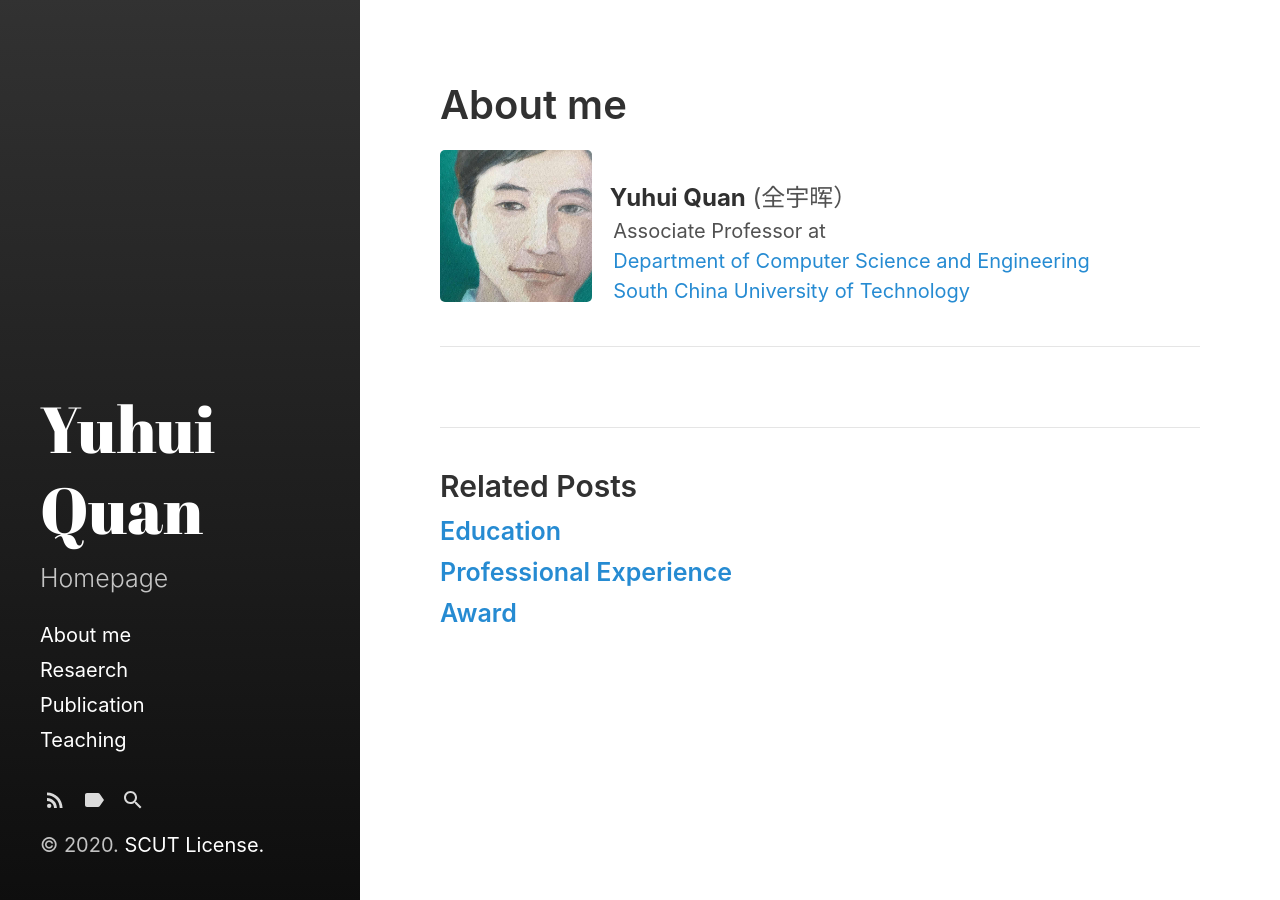
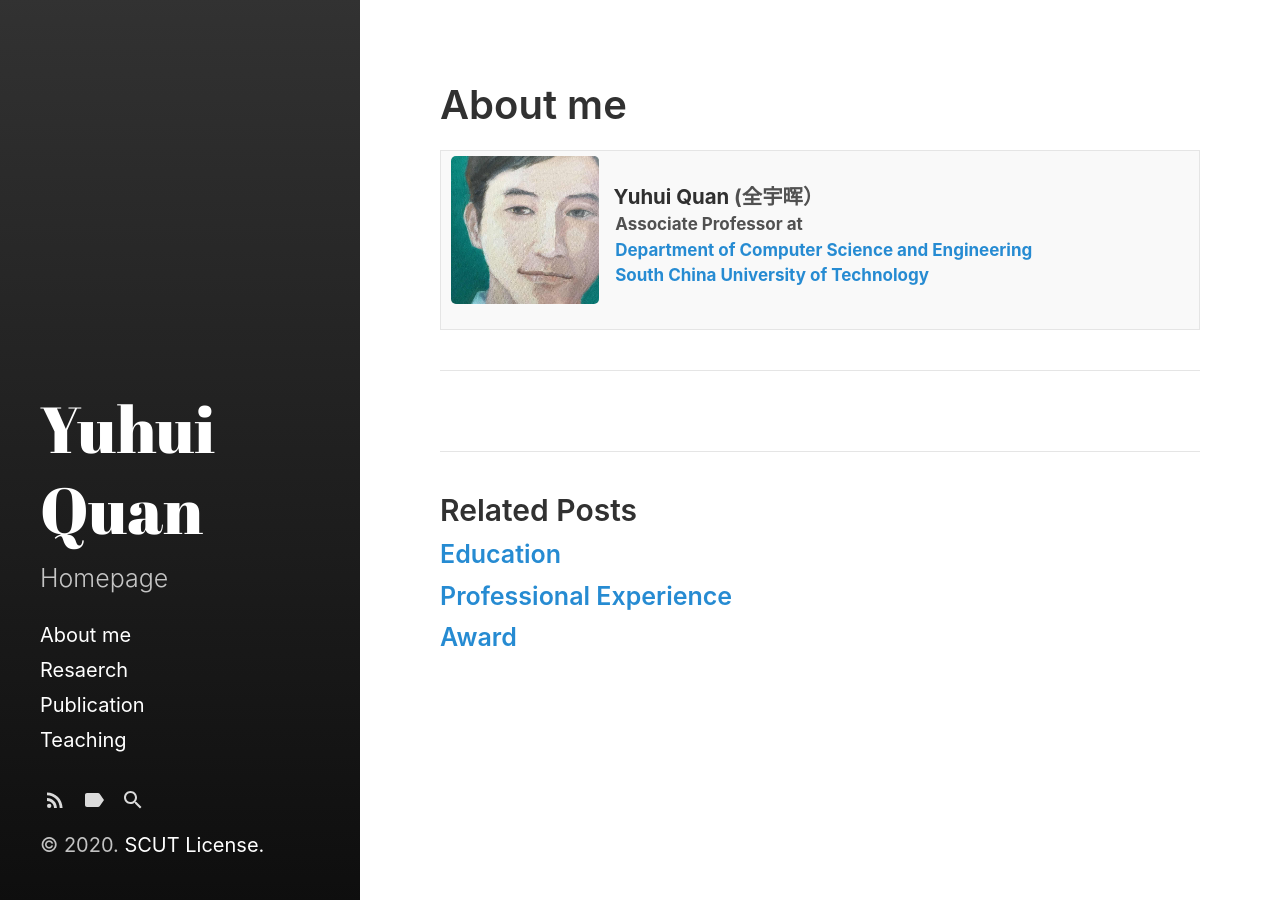
Before and after one commit to Dofboom/Dofboom.github.io, a Jekyll site: the page built from _posts/2020-5-30-resume.md, in a window 1280 px wide. Built offline with Jekyll 4.4.1, drawn with Linux system fonts in a browser that asks for light colours.

Commit message:
Update 2020-5-30-resume.md

```diff
--- a/_posts/2020-5-30-resume.md
+++ b/_posts/2020-5-30-resume.md
@@ -3,6 +3,7 @@ layout: post
 title: About me
 excerpt_separator:  <!--more-->
 ---
+<table align="center">
 <tbody>
 <tr>
 <th><div style="flexbox"><img src="https://github.com/Dofboom/Dofboom.github.io/raw/master/images/2.jpg" alt="" align="left" style="width:20%;height:auto" /></div><br />
@@ -12,3 +13,4 @@ excerpt_separator:  <!--more-->
 </span></th>
 </tr>
 </tbody>
+</table>
```
